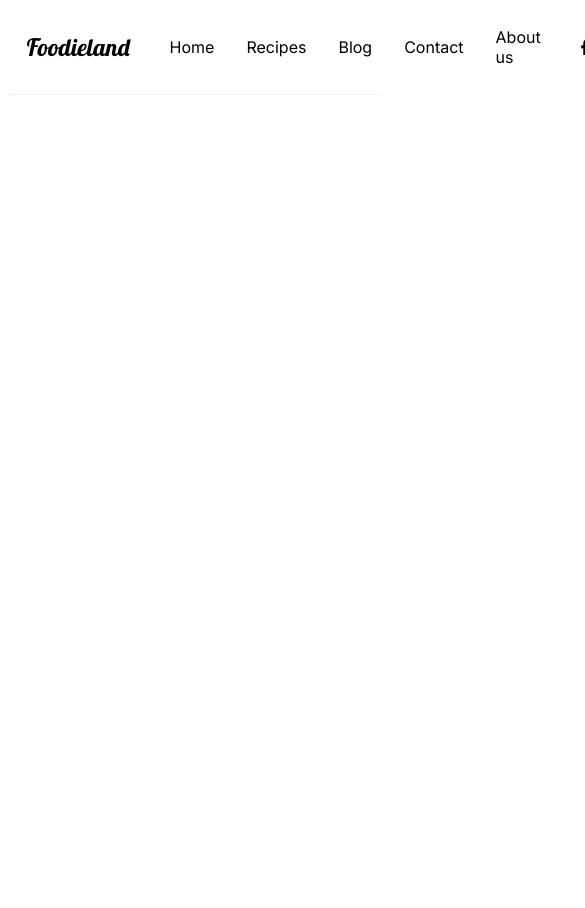
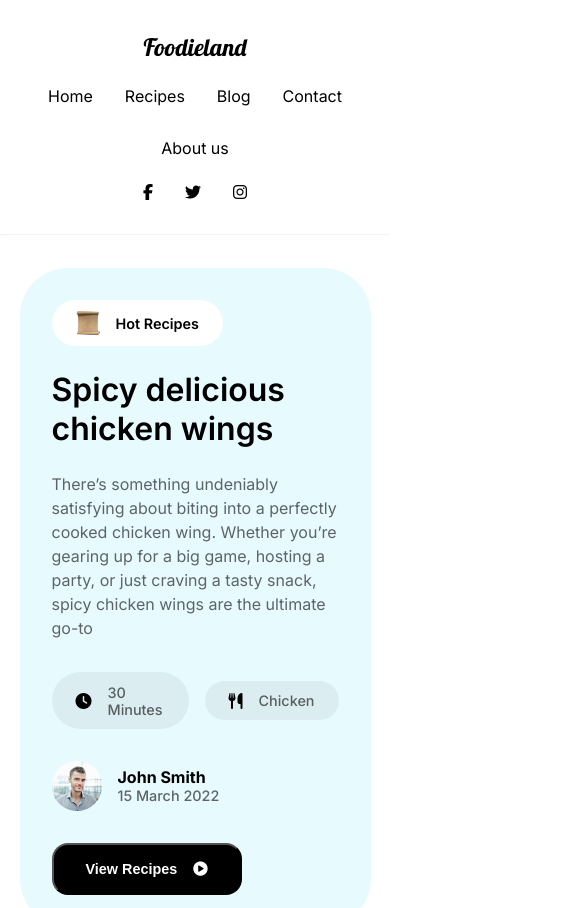
Before and after one commit to Johora99/Foodieland, a plain HTML site: page index.html in a window 390 px wide. Shown: the top 908 px of the page, 585 px wide, since content can reach past the window. Before the commit the page ends 844 px from the top, so only its background shows below. Drawn offline with Linux system fonts and the light colour scheme.

Commit message:
banner section

```diff
--- a/css/resposive.css
+++ b/css/resposive.css
@@ -0,0 +1,58 @@
+@media screen and (max-width:576px) {
+ header nav{
+   flex-direction: column;
+   gap: 1.5rem;
+   text-align: center;
+}
+.nav-logo{
+    font-size: 1.5rem;
+}
+.nav-items{
+   justify-content: center;
+
+}
+.nav-items .nav-item .nav-link{
+    color: var(--black-primary);
+    font-size: 1rem;
+}
+hr.fast-hr{
+    margin: 1rem auto;
+  color: var(--black-lighter);
+  opacity: 0.1;
+
+}
+header .banner{
+  flex-direction: column;
+  overflow: auto !important;
+}
+header .banner .banner-left{
+    padding: 2rem !important;
+    border-radius: 3rem;
+    margin-bottom: 2rem;
+}
+
+.banner-content-title{
+    font-size: 2rem;
+    font-weight: 600;
+    margin: 1.5rem 0rem;
+
+}
+.cooking{
+    gap: 1rem;
+    margin: 2rem 0rem;
+}
+.banner-last{
+  flex-direction: column;
+  align-items: flex-start;
+  gap: 2rem;
+}
+
+
+
+.banner-rignt img{
+  width: 100%;
+  height: 100%;
+  object-fit: cover;
+  border-radius: 3rem;
+}
+}
--- a/css/style.css
+++ b/css/style.css
@@ -1,5 +1,10 @@
 @import url('https://fonts.googleapis.com/css2?family=Inter:ital,opsz,wght@0,14..32,100..900;1,14..32,100..900&family=Lobster&display=swap');
 
+*{
+    margin: 0;
+    padding: 0;
+    box-sizing: border-box;
+}
 .inter-font{
   font-family: "Inter", sans-serif;
   font-optical-sizing: auto;
@@ -14,11 +19,13 @@
     --black-primary:rgba(0, 0, 0, 1);
     --black-light:rgba(0, 0, 0, 0.6);
     --black-lighter:rgba(0, 0, 0, 0.1);
+    --gray-light:rgba(0, 0, 0, 0.05);
     --white-primary:rgba(255, 255, 255, 1);
     --blue-light:rgba(231, 250, 254, 1);
 
 }
 /* common style start */
+
 .d-flex{
     display: flex;
     align-items: center;
@@ -34,9 +41,17 @@ a{
     width: 100%;
     margin: auto;
 }
+.sub-container{
+    width: 90%;
+    margin: auto;
+}
+.content{
+    font-size: 1rem;
+    font-weight: 400;
+    color: var(--black-light);
+    line-height: 1.5rem;
 
-
-
+}
 
 
 
@@ -49,14 +64,19 @@ a{
 /* nav start */
 header nav{
     width: 90%;
-    margin: auto;
+    margin: 2rem auto;
     justify-content: space-between;
+     flex-wrap: wrap;
 }
+
+
 .nav-logo{
     font-size: 1.5rem;
 }
 .nav-items{
     gap: 2rem;
+     flex-wrap: wrap;
+
 }
 .nav-items .nav-item .nav-link{
     color: var(--black-primary);
@@ -69,13 +89,90 @@ hr.fast-hr{
 }
 
 
+/* nav end */
+/* banner start */
+header .banner{
+  margin-top: 2rem;
+  max-height: 640px;
+  overflow: hidden;
+}
+header .banner .banner-left{
+    background-color: var(--blue-light);
+    padding: 3rem;
+    border-radius: 5rem 0rem 0rem 5rem;
+}
+.hot-logo{
+    width: fit-content;
+    gap: 1rem;
+    background-color: var(--white-primary);
+    padding: 0.7rem 1.5rem;
+    border-radius: 2rem;
+}
+.hot-logo-title{
+    font-size: 0.9rem;
+    font-weight: 600;
+    color: var(--black-primary);
+}
+.banner-content-title{
+    font-size: 4rem;
+    font-weight: 600;
+    margin: 1.5rem 0rem;
+
+}
+.cooking{
+    gap: 1rem;
+    margin: 2rem 0rem 5rem;
+}
+.cooking .pop{
+     width: fit-content;
+    gap: 1rem;
+    background-color: var(--gray-light);
+    padding: 0.7rem 1.5rem;
+    border-radius: 2rem;
+
+}
+.pop-title{
+    font-size: 0.9rem;
+    font-weight: 500;
+    color: var(--black-light);
+}
+.person{
+    gap: 1rem;
+    align-items: center;
+}
+.person-name .person-name-title{
+    font-size: 1rem;
+    font-weight: 700;
+}
+.banner-last{
+    justify-content: space-between;
+}
+.btn-1{
+    font-size: 0.9rem;
+    font-weight: 600;
+    color: var(--white-primary);
+    border-radius: 1rem;
+    background-color: var(--black-primary);
+    padding: 1rem 2rem;
+    gap: 1rem;
+
+}
 
 
 
 
 
-/* nav end */
 
 
 
+
+
+
+
+
+
+
+/* banner end */
+
+
 /* header end */
--- a/index.html
+++ b/index.html
@@ -33,12 +33,41 @@
             </div>
         </nav>
         <hr class="fast-hr">
-        <div class="banner">
+        <div class="banner sub-container d-flex">
             <div class="banner-left">
+              <div class="hot-logo d-flex">
+                <img src="./assets/image 14.png" alt="">
+                <p class="hot-logo-title">Hot Recipes</p>
+              </div>
+              <div class="banner-content">
 
+                  <h1 class="banner-content-title">Spicy delicious chicken wings</h1>
+                  <p class="content">There’s something undeniably satisfying about biting into a perfectly cooked chicken wing. Whether you’re gearing up for a big game, hosting a party, or just craving a tasty snack, spicy chicken wings are the ultimate go-to</p>
+                  <div class="cooking d-flex">
+
+                      <div class="pop d-flex">
+                         <i class="fa-solid fa-clock"></i>
+                        <p class="pop-title">30 Minutes</p>
+                      </div>
+                      <div class="pop d-flex">
+                        <i class="fa-solid fa-utensils"></i>
+                      <p class="pop-title">Chicken</p>
+                      </div>
+                  </div>
+              </div>
+              <div class="banner-last d-flex">
+                <div class="person d-flex">
+                    <img src="./assets/Ellipse 2.png" alt="">
+                    <div class="person-name">
+                        <p class="person-name-title">John Smith</p>
+                        <p class="pop-title">15 March 2022</p>
+                    </div>
+                </div>
+               <button class="btn-1 d-flex">View Recipes <i class="fa-solid fa-circle-play"></i></button>
+              </div>
             </div>
             <div class="banner-rignt">
-
+                <img src="./assets/Mask Group.png" alt="">
             </div>
         </div>
     </header>
```
Also changed, not shown: assets/Badge.png (added).
